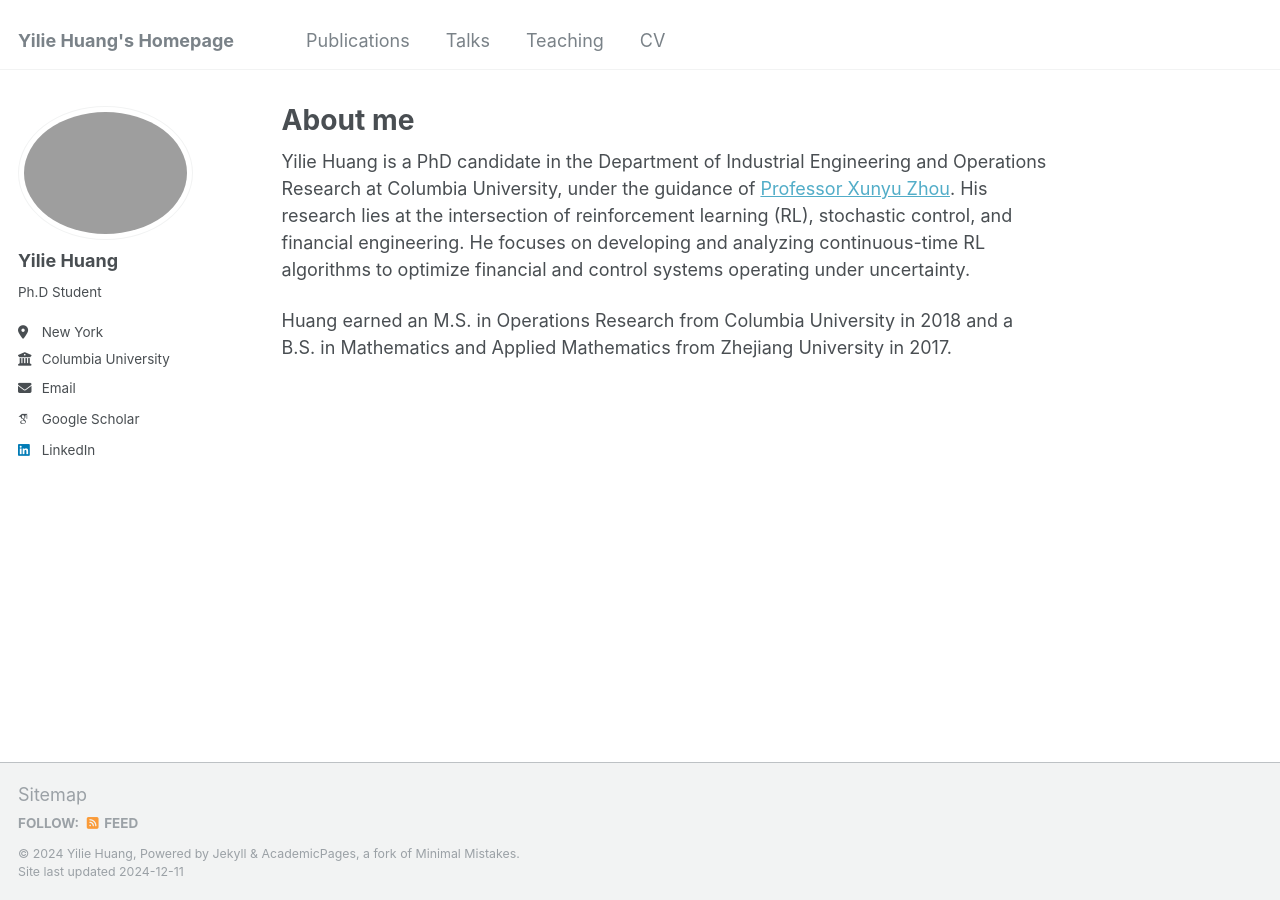
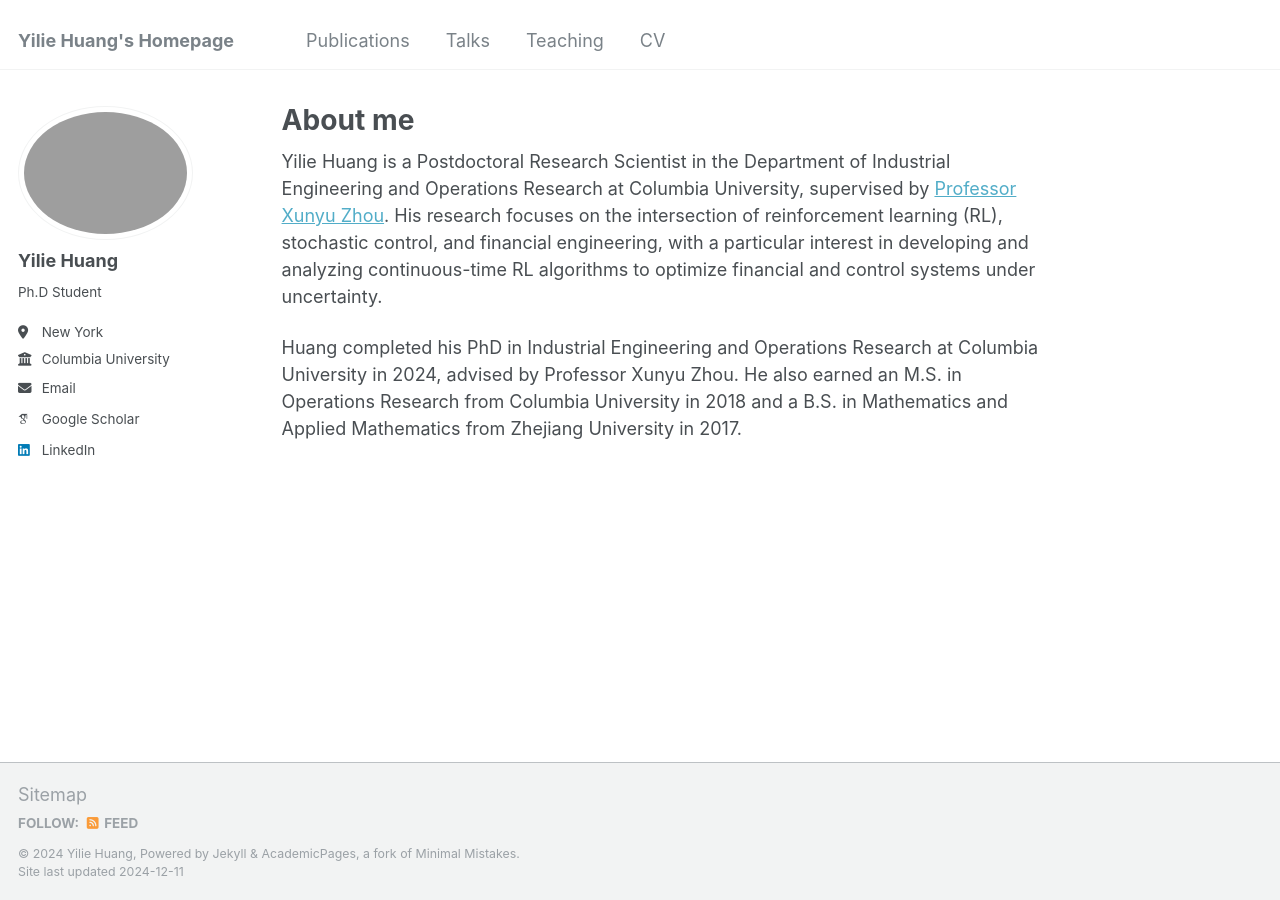
Before and after one commit to yiliehuang/yiliehuang.github.io, a Jekyll site: the page built from _pages/about.md, in a window 1280 px wide. Built offline with Jekyll 4.4.1, drawn with Linux system fonts in a browser that asks for light colours; some web fonts are replaced.

Commit message:
Update about.md

```diff
--- a/_pages/about.md
+++ b/_pages/about.md
@@ -7,14 +7,14 @@ redirect_from:
   - /about.html
 ---
 
-Yilie Huang is a PhD candidate in the Department of Industrial Engineering and Operations Research at Columbia University, under the guidance of [Professor Xunyu Zhou](https://www.engineering.columbia.edu/faculty-staff/directory/xunyu-zhou). His research lies at the intersection of reinforcement learning (RL), stochastic control, and financial engineering. He focuses on developing and analyzing continuous-time RL algorithms to optimize financial and control systems operating under uncertainty.
+Yilie Huang is a Postdoctoral Research Scientist in the Department of Industrial Engineering and Operations Research at Columbia University, supervised by [Professor Xunyu Zhou](https://www.engineering.columbia.edu/faculty-staff/directory/xunyu-zhou). His research focuses on the intersection of reinforcement learning (RL), stochastic control, and financial engineering, with a particular interest in developing and analyzing continuous-time RL algorithms to optimize financial and control systems under uncertainty.
 
-Huang earned an M.S. in Operations Research from Columbia University in 2018 and a B.S. in Mathematics and Applied Mathematics from Zhejiang University in 2017.
+Huang completed his PhD in Industrial Engineering and Operations Research at Columbia University in 2024, advised by Professor Xunyu Zhou. He also earned an M.S. in Operations Research from Columbia University in 2018 and a B.S. in Mathematics and Applied Mathematics from Zhejiang University in 2017.
 
 <!-- Key highlights of my work include:
 
 
--	Continuous-Time RL for Asset Allocation: I propose a continuous-time actor-critic RL algorithm tailored for mean-variance (MV) portfolio optimization. The algorithm converges to optimal policy parameters with a sublinear regret bound of O(N^{1/2}). Empirically, using US stocks data from January 2000 to December 2019, it demonstrates superior performance over traditional strategies, especially during the 2007-2008 financial crisis.
+-	Continuous-Time RL for Portfolio Selection: We propose a continuous-time actor-critic RL algorithm designed for mean-variance (MV) portfolio optimization. Its performance is theoretically guaranteed through the derivation of a sublinear regret bound in terms of the Sharpe ratio. Empirical evaluations using U.S. stock data from January 2000 to December 2019 show that the algorithm outperforms 15 well-established alternative strategies, particularly during bear markets.
 
 
--	Model-Free RL in Linear-Quadratic (LQ) Control: This study applies continuous-time RL to linear-quadratic control problems where volatilities depend on both state and control variables, utilizing a model-free approach. The proposed actor-critic algorithm achieves a sublinear Sregret bound of O(N^{3/4}) and surpasses recent model-based methods in numerical comparisons, validating its effectiveness and reliability through simulation studies.-->
+-	Model-Free RL in Linear-Quadratic (LQ) Control: We study a model-free reinforcement learning approach for continuous-time LQ problems, where volatilities depend on both state and control variables. Two actor-critic algorithms are introduced: one employing deterministic exploration and the other adaptive exploration. Both achieve a regret bound of O(N^{3/4}) up to a logarithmic factor, with numerical comparisons showing superior performance over recent model-based methods. -->
```
